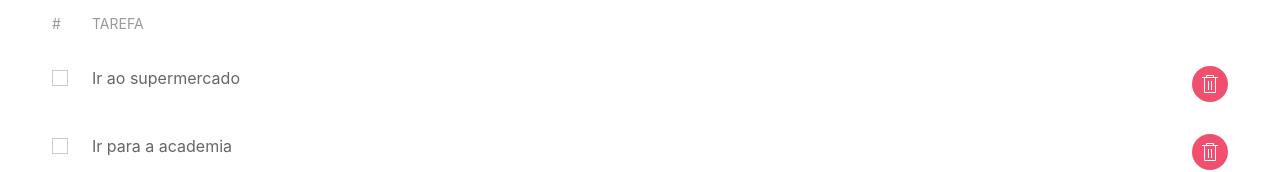
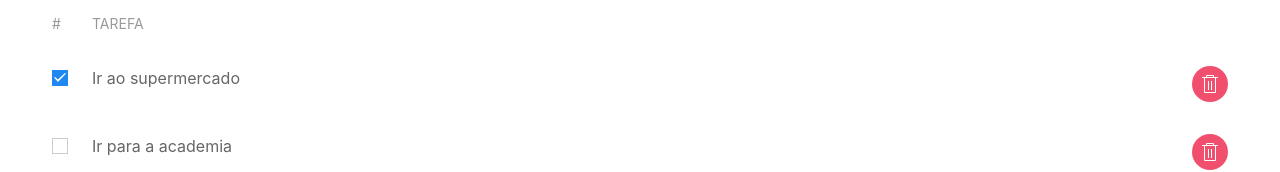
Before and after one commit to leosilva-dev/React-Todo-app, a React (Create React App) app: page / in a window 1280 px wide. Shown: the part 124-296 px from the top of the page. Built offline with nearby package versions, Linux system fonts and the light colour scheme.

Commit message:
Alterações nos componentes de TodoList e TodoListItem

```diff
--- a/src/components/TodoList.tsx
+++ b/src/components/TodoList.tsx
@@ -4,7 +4,7 @@ import TodoListItem from './TodoListItem'
 
 const TodoList = () =>{
     const todos: Todo[] = [
-        {id:1, title:"Ir ao supermercado", done:false},
+        {id:1, title:"Ir ao supermercado", done:true},
         {id:2, title:"Ir para a academia", done:false},
 
     ]
--- a/src/components/TodoListItem.tsx
+++ b/src/components/TodoListItem.tsx
@@ -6,16 +6,28 @@ interface Itodo{
 }
 
 const TodoListItem = (props: Itodo) =>{
+
+    const handleChange = () => {
+        console.log('change status')
+    }
+
+    const onRemove = (Todo: Todo) => {
+        console.log(Todo)
+    }
+
     return(
         <tr className="uk-animation-slide-bottom-medium">
             <td className="uk-width-auto">
                 <label>
-                    <input className="uk-checkbox" type="checkbox" />
+                    <input className="uk-checkbox" type="checkbox"
+                    checked={props.todo.done}
+                    onChange={handleChange}/>
                 </label>
             </td>
             <td className="uk-width-expand">{props.todo.title}</td>
             <td className="uk-width-auto">
-                <button className="uk-icon-button uk-button-danger" uk-icon="trash"></button>
+                <button className="uk-icon-button uk-button-danger" uk-icon="trash"
+                onClick={() => onRemove(props.todo)}></button>
             </td>
         </tr>
     )
```
Also changed, not shown: 1 other file (tests, documents, lock files or other folders).
